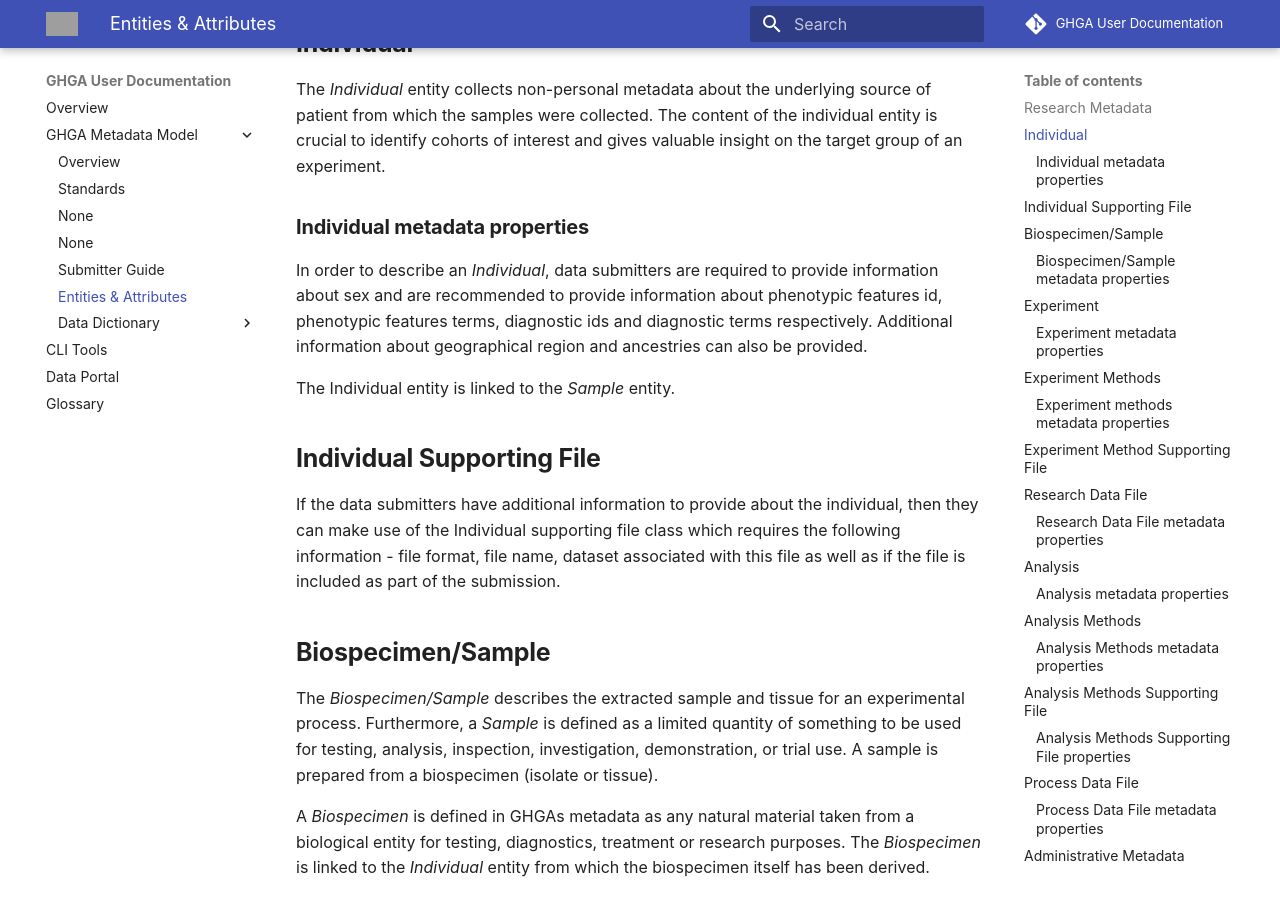
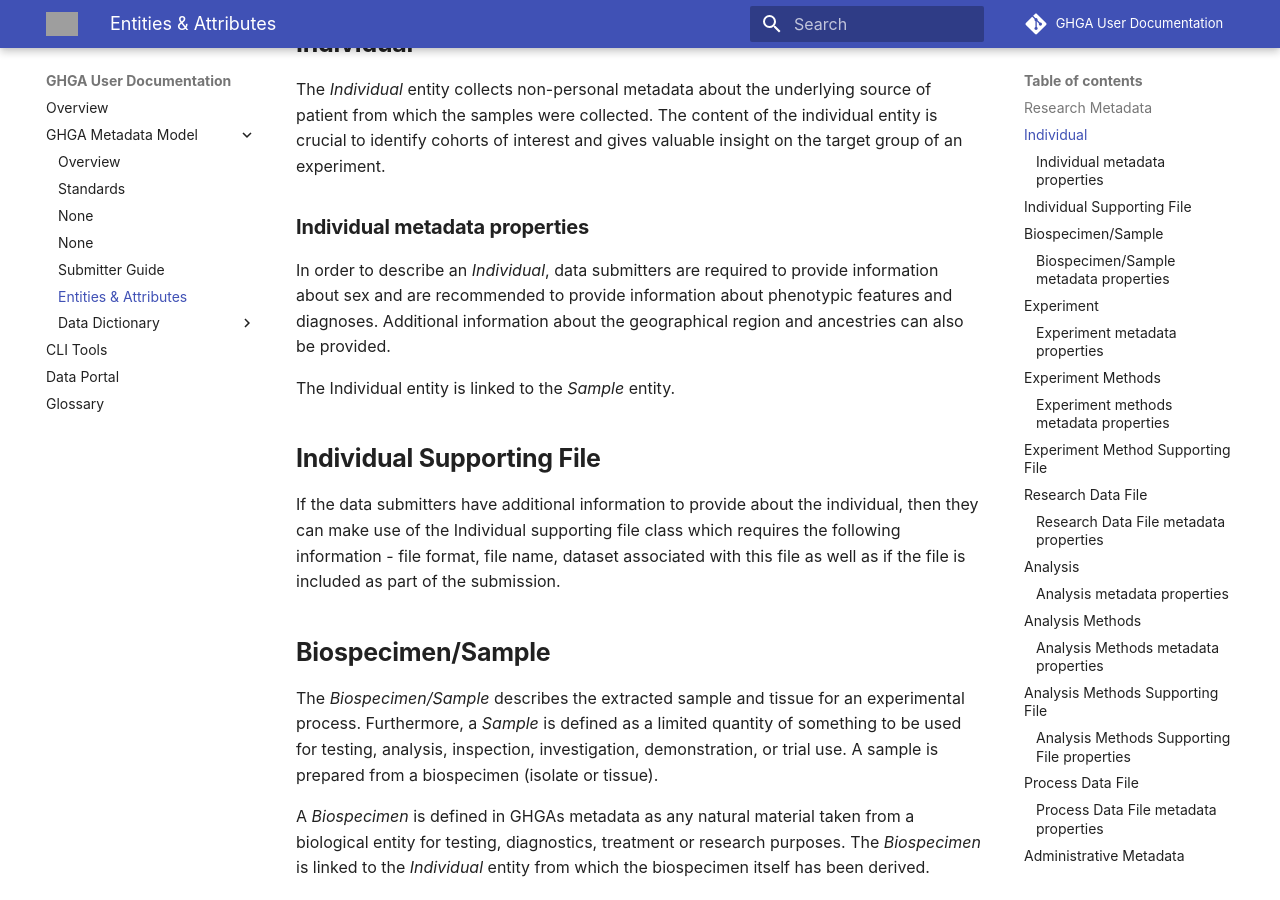
Before and after one commit to ghga-de/docs.ghga.de, an MkDocs documentation site: the page built from user_docs/metadata/entities.md, in a window 1280 px wide and 900 px high, scrolled down 582 px. Built offline with MkDocs 1.6.1 and Material for MkDocs 9.7.7, drawn with Linux system fonts in a browser that asks for light colours; comment, search, counter and statistics services are not loaded; grey boxes are pictures that could not be loaded.

Commit message:
Update user_docs/metadata/entities.md
Co-authored-by: Karoline Mauer <105430060+mauerk@users.noreply.github.com>

```diff
--- a/user_docs/metadata/entities.md
+++ b/user_docs/metadata/entities.md
@@ -14,7 +14,7 @@ The *Individual* entity collects non-personal metadata about the underlying sour
 
 ### **Individual metadata properties**
 
-In order to describe an *Individual*, data submitters are required to provide information about sex and are recommended to provide information about phenotypic features id, phenotypic features terms, diagnostic ids and diagnostic terms respectively. Additional information about geographical region and ancestries can also be provided.
+In order to describe an *Individual*, data submitters are required to provide information about sex and are recommended to provide information about phenotypic features and diagnoses. Additional information about the geographical region and ancestries can also be provided.
 
 The Individual entity is linked to the *Sample* entity.
 
```
